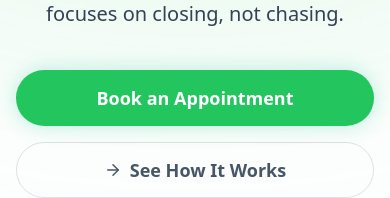
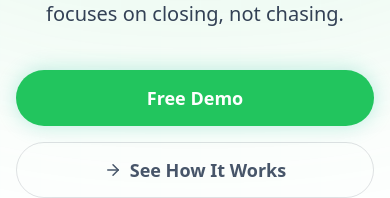
Before and after one commit to charlieunitedcs-byte/Landing-page---Think-ALM, a React (Vite) app: page / in a window 390 px wide. Shown: the part 444-642 px from the top of the page. Built offline with nearby package versions, Linux system fonts and the light colour scheme; no server answers.

Commit message:
Rename appointment CTAs to Free Demo
Update CTA labels across desktop, mobile, footer, and form submit to Free Demo while keeping existing booking and form behaviors.

Co-authored-by: Cursor <cursoragent@cursor.com>

```diff
--- a/App.tsx
+++ b/App.tsx
@@ -60,7 +60,7 @@ function App() {
   }, []);
 
   const handleBookDemoClick = (location: string) => {
-    trackCTAClick('Book an Appointment', location);
+    trackCTAClick('Free Demo', location);
     const calendlyUrl = 'https://calendly.com/charlie-thinkalm/30min';
     window.open(calendlyUrl, '_blank', 'noopener,noreferrer');
   };
@@ -91,7 +91,7 @@ function App() {
             <a href="#solutions" className="text-sm font-medium text-gray-300 hover:text-brand-500 transition-colors">Solution</a>
             <a href="#agents" className="text-sm font-medium text-gray-300 hover:text-brand-500 transition-colors">Agent Types</a>
             <a href="#faq" className="text-sm font-medium text-gray-300 hover:text-brand-500 transition-colors">FAQ</a>
-            <Button size="sm" onClick={() => handleBookDemoClick('navigation')}>Book an Appointment</Button>
+            <Button size="sm" onClick={() => handleBookDemoClick('navigation')}>Free Demo</Button>
             <Button variant="outline" size="sm" onClick={() => handleTryThinkALMClick('navigation')}>Try ThinkALM</Button>
           </div>
           <button
@@ -143,7 +143,7 @@ function App() {
           </p>
           <div className="flex flex-col sm:flex-row gap-4 justify-center items-center mb-10">
             <Button size="lg" className="w-full sm:w-auto px-10 h-14 text-lg" onClick={() => handleBookDemoClick('hero-primary')}>
-              Book an Appointment
+              Free Demo
             </Button>
             <Button variant="ghost" size="lg" className="w-full sm:w-auto gap-2 text-white border border-white/10 hover:bg-white/5" onClick={() => scrollToId('how-it-works')}>
               <ArrowRight size={18} /> See How It Works
@@ -368,7 +368,7 @@ function App() {
               Seen enough? Most agencies that run an analysis book a demo the same day.
             </p>
             <div className="flex flex-col sm:flex-row gap-3 justify-center">
-              <Button size="lg" onClick={() => handleBookDemoClick('post-diagnostic')}>Book an Appointment</Button>
+              <Button size="lg" onClick={() => handleBookDemoClick('post-diagnostic')}>Free Demo</Button>
               <Button size="lg" variant="outline" onClick={() => handleTryThinkALMClick('post-diagnostic')}>Try ThinkALM</Button>
             </div>
           </div>
@@ -410,7 +410,7 @@ function App() {
               <a href="#main-content" className="hover:text-brand-400">Home</a>
               <a href="#faq" className="hover:text-brand-400">Privacy Policy</a>
               <a href="#faq" className="hover:text-brand-400">Terms of Service</a>
-              <button onClick={() => handleBookDemoClick('footer')} className="hover:text-brand-400">Book an Appointment</button>
+              <button onClick={() => handleBookDemoClick('footer')} className="hover:text-brand-400">Free Demo</button>
               <button onClick={() => handleTryThinkALMClick('footer')} className="hover:text-brand-400">Try ThinkALM</button>
             </div>
             <div className="flex md:justify-end flex-wrap gap-4 text-sm">
--- a/components/LeadCaptureForm.tsx
+++ b/components/LeadCaptureForm.tsx
@@ -242,7 +242,7 @@ export const LeadCaptureForm: React.FC<LeadCaptureFormProps> = ({
                 Sending...
               </>
             ) : (
-              'Book an Appointment'
+              'Free Demo'
             )}
           </Button>
         </div>
--- a/components/MobileMenu.tsx
+++ b/components/MobileMenu.tsx
@@ -174,7 +174,7 @@ export const MobileMenu: React.FC<MobileMenuProps> = ({ isOpen, onClose, onBookD
                 className="w-full"
                 size="lg"
               >
-                Book an Appointment
+                Free Demo
               </Button>
               <Button
                 onClick={handleTryThinkALMClick}
```
